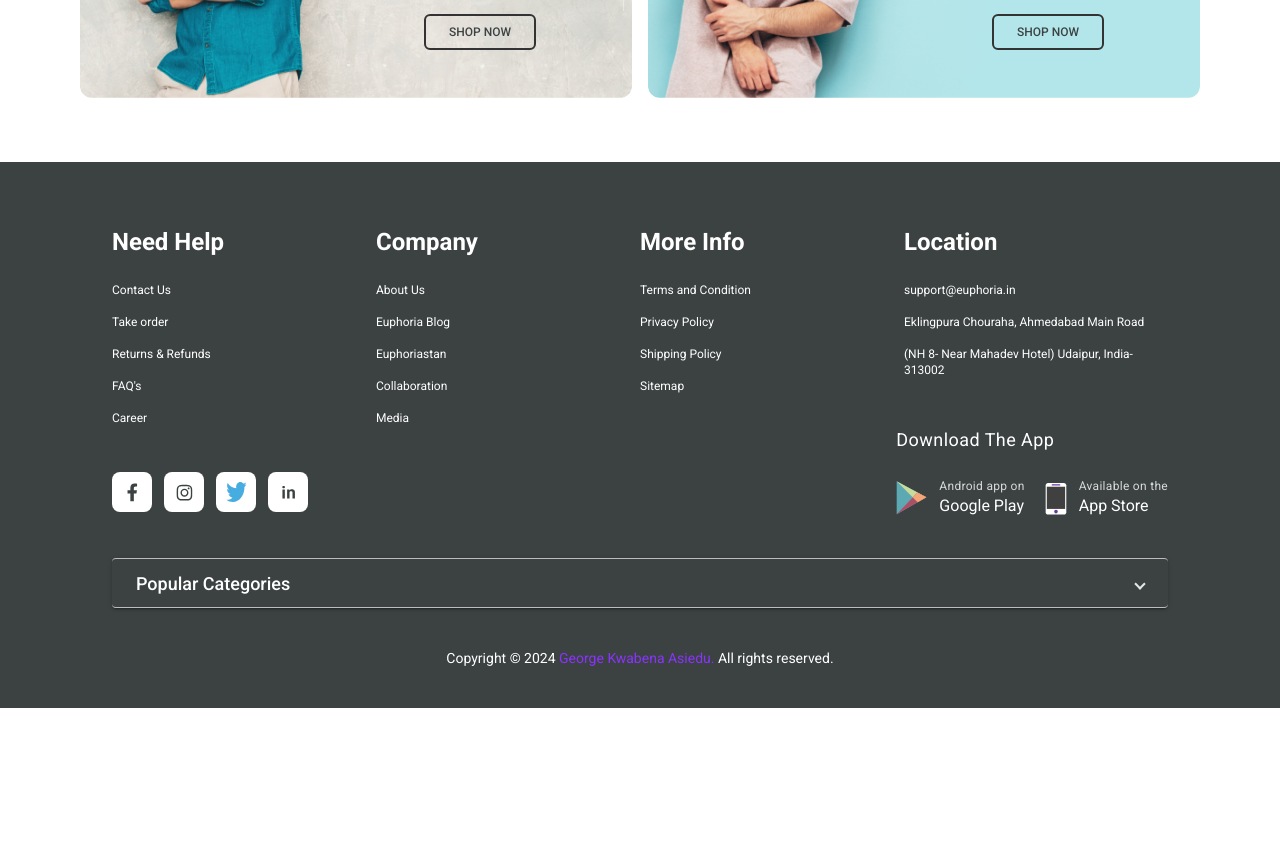
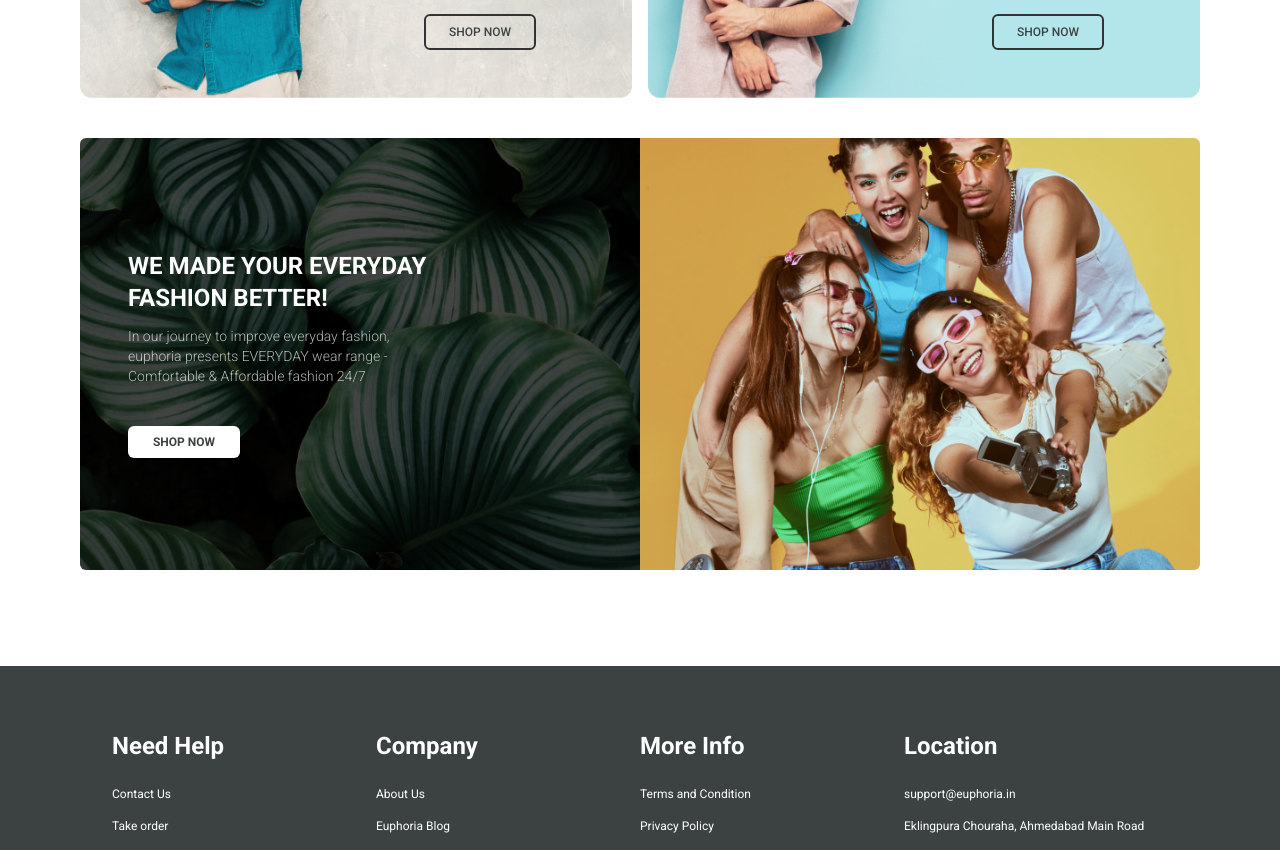
Before and after one commit to george-asiedu/Euphoria, an Angular app: page / in a window 1280 px wide. Shown: the part 2060-2910 px from the top of the page. Before the commit the page ends 2768 px from the top, so only its background shows below. Built offline with nearby package versions, Linux system fonts and the light colour scheme; no server answers.

Commit message:
big saving component updated

```diff
--- a/src/app/home-components/big-saving/big-saving.component.css
+++ b/src/app/home-components/big-saving/big-saving.component.css
@@ -32,3 +32,17 @@
     background-size: cover;
     background-repeat: no-repeat;
 }
+
+.fashion {
+    background-image: url('../../../assets/fashion.png');
+    background-position: center;
+    background-size: cover;
+    background-repeat: no-repeat;
+}
+
+.big-save {
+    background-image: url('../../../assets/big-save.png');
+    background-position: center;
+    background-size: cover;
+    background-repeat: no-repeat;
+}
--- a/src/app/home-components/big-saving/big-saving.component.html
+++ b/src/app/home-components/big-saving/big-saving.component.html
@@ -1,4 +1,4 @@
-<div class="w-full pb-16 px-20">
+<div class="w-full pb-24 px-20">
     <h2 class="border-l-4 border-borderColor pl-4 text-headerColor font-bold tracking-wide text-xl mb-8">Big Saving Zone</h2>
     <div class="grid grid-cols-3 gap-4 mb-4">
         <div class="text-white rounded-xl hover:shadow shirt cursor-pointer">
@@ -30,7 +30,7 @@
         </div>
     </div>
 
-    <div class="grid grid-cols-2 gap-4">
+    <div class="grid grid-cols-2 gap-4 mb-10">
         <div class="text-headerColor rounded-xl hover:shadow-xl cursor-pointer urban">
             <div class="flex flex-col gap-4 pr-24  py-12 items-end">
                 <h3 class="font-bold text-3xl">Urban <br> Shirts</h3>
@@ -50,4 +50,20 @@
             </div>
         </div>
     </div>
+
+    <div class="grid grid-cols-2">
+        <div class="py-28 px-12 text-white fashion rounded-s-md">
+            <h4 class="uppercase text-2xl font-bold mb-3">
+                We made your everyday <br> fashion better!
+            </h4>
+            <p class="text-sm font-light opacity-70 mb-10">
+                In our journey to improve everyday fashion, <br> euphoria
+                presents EVERYDAY wear range - <br> Comfortable & Affordable fashion 24/7
+            </p>
+            <button class="uppercase w-28 text-xs font-bold py-2 rounded-md bg-white text-headerColor">shop now</button>
+        </div>
+        <div class="py-10 px-8 text-white big-save rounded-e-md">
+
+        </div>
+    </div>
 </div>
```
Also changed, not shown: src/assets/big-save.png (added), src/assets/fashion.png (added).
